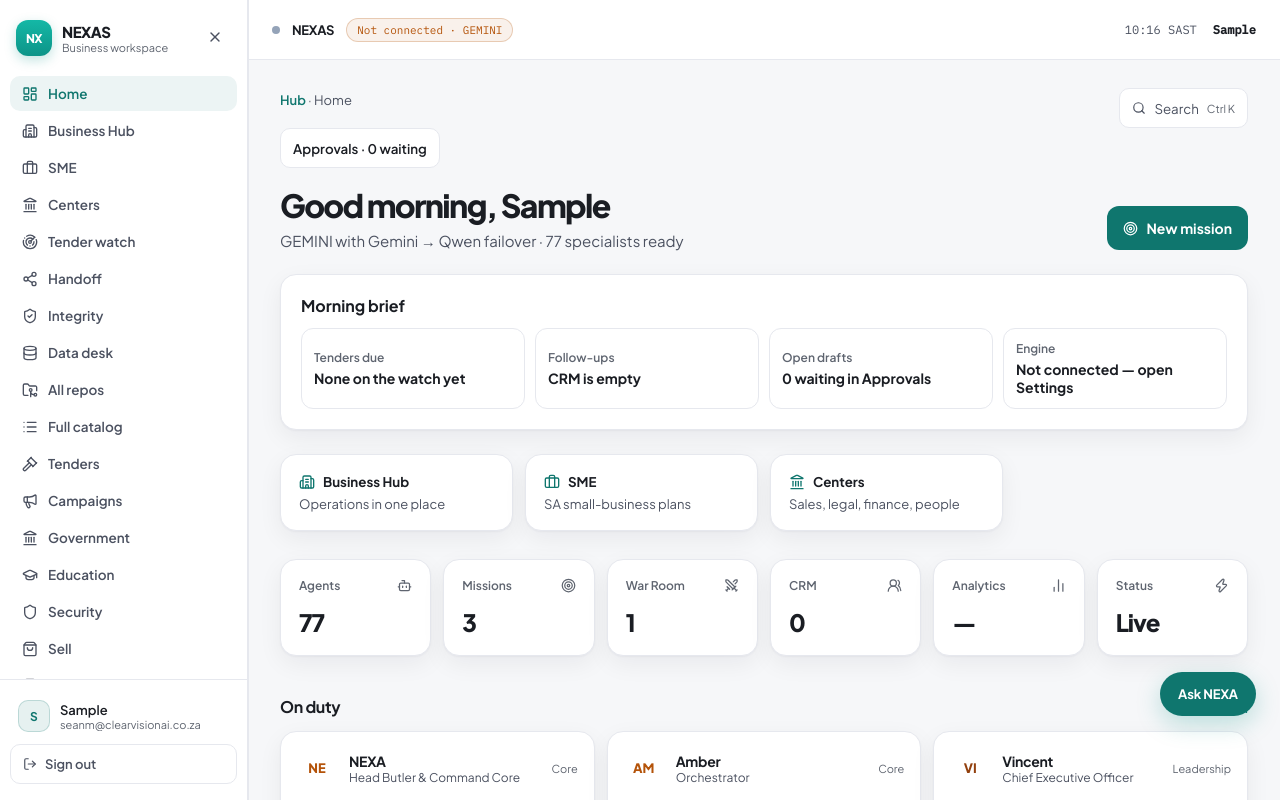
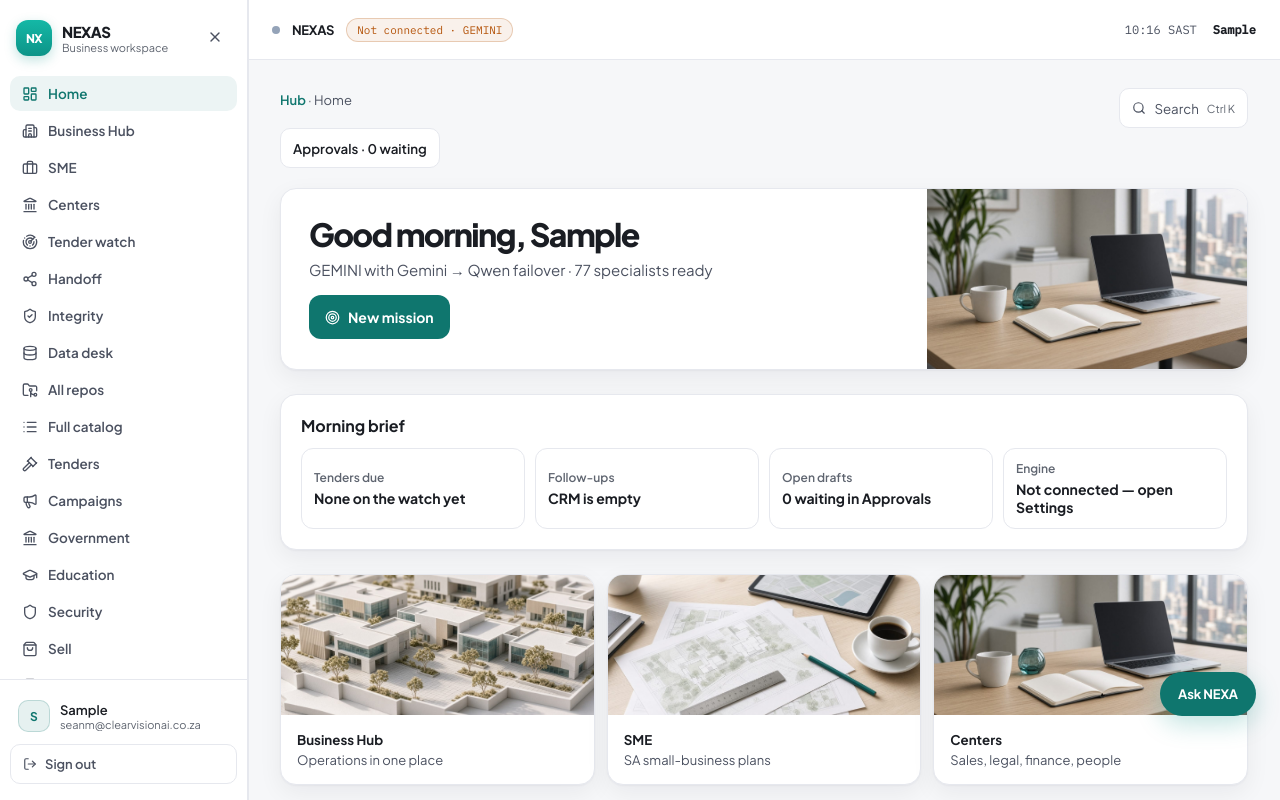
Before and after one commit to seanie84/seanie84.github.io, a React (Vite) app: page /login in a window 1280 px wide. Both pictures are taken after typing "Sample", "Sample123", "Sample123" into the empty fields and a click on the button "Save password and enter". Shown: the top 800 px of the page. Built offline with nearby package versions, Linux system fonts and the light colour scheme.

Commit message:
ui: realistic home finish

```diff
--- a/src/pages/Dashboard.tsx
+++ b/src/pages/Dashboard.tsx
@@ -18,9 +18,9 @@ const STATS = [
 ];
 
 const HUBS = [
-  { to: '/hub', label: 'Business Hub', blurb: 'Operations in one place', Icon: Building2 },
-  { to: '/sme', label: 'SME', blurb: 'SA small-business plans', Icon: Briefcase },
-  { to: '/centers', label: 'Centers', blurb: 'Sales, legal, finance, people', Icon: Landmark },
+  { to: '/hub', label: 'Business Hub', blurb: 'Operations in one place', Icon: Building2, img: '/finish/hub.jpg' },
+  { to: '/sme', label: 'SME', blurb: 'SA small-business plans', Icon: Briefcase, img: '/finish/plans.jpg' },
+  { to: '/centers', label: 'Centers', blurb: 'Sales, legal, finance, people', Icon: Landmark, img: '/finish/desk.jpg' },
 ];
 
 export default function Dashboard() {
@@ -33,7 +33,7 @@ export default function Dashboard() {
   const ready = engineReady(getEngine());
 
   const brief = [
-    { label: 'Tenders due', value: 'None on the watch yet', to: '/tenders' },
+    { label: 'Tenders due', value: 'None on the watch yet', to: '/watch' },
     { label: 'Follow-ups', value: 'CRM is empty', to: '/crm' },
     { label: 'Open drafts', value: '0 waiting in Approvals', to: '/catalog' },
     { label: 'Engine', value: ready ? `${ENGINE_SHORT[getEngine()]} connected` : 'Not connected — open Settings', to: '/settings' },
@@ -41,26 +41,24 @@ export default function Dashboard() {
 
   return (
     <div>
-      <div style={{ marginBottom: 24, display: 'flex', justifyContent: 'space-between', alignItems: 'flex-end', flexWrap: 'wrap', gap: 16 }}>
-        <div>
+      <div className="glass" style={{ overflow: 'hidden', marginBottom: 24, display: 'grid', gridTemplateColumns: 'minmax(0, 1.2fr) minmax(220px, 320px)' }}>
+        <div style={{ padding: 28 }}>
           <h1 style={{ fontSize: 32, fontWeight: 800, letterSpacing: '-0.05em', lineHeight: 1.1, color: 'var(--ink)' }}>
             {greeting}, {firstName}
           </h1>
-          <p style={{ fontSize: 15, color: 'var(--ink-2)', marginTop: 8 }}>
+          <p style={{ fontSize: 15, color: 'var(--ink-2)', marginTop: 8, marginBottom: 16 }}>
             {ENGINE_SHORT[getEngine()]}
             {getFailover() ? ' with Gemini → Qwen failover' : ''} · 77 specialists ready
           </p>
+          <button onClick={() => navigate('/missions')} style={{
+            display: 'inline-flex', alignItems: 'center', gap: 8, padding: '10px 16px',
+            borderRadius: 12, border: 'none', background: 'var(--cyan)', color: '#fff',
+            fontWeight: 700, fontSize: 14, cursor: 'pointer', minHeight: 44,
+          }}>
+            <Target size={15} /> New mission
+          </button>
         </div>
-        <button
-          onClick={() => navigate('/missions')}
-          style={{
-            display: 'flex', alignItems: 'center', gap: 8, padding: '10px 16px',
-            borderRadius: 12, border: 'none', background: 'var(--cyan)', color: '#ffffff',
-            fontWeight: 700, fontSize: 14, cursor: 'pointer', minHeight: 44,
-          }}
-        >
-          <Target size={15} /> New mission
-        </button>
+        <img src="/finish/desk.jpg" alt="Bright desk" style={{ width: '100%', height: '100%', objectFit: 'cover', minHeight: 180 }} />
       </div>
 
       <section className="glass" style={{ padding: 20, marginBottom: 24 }}>
@@ -77,16 +75,16 @@ export default function Dashboard() {
         </div>
       </section>
 
-      <div style={{ display: 'grid', gridTemplateColumns: 'repeat(auto-fill, minmax(220px, 1fr))', gap: 12, marginBottom: 28 }}>
-        {HUBS.map(({ to, label, blurb, Icon }) => (
+      <div style={{ display: 'grid', gridTemplateColumns: 'repeat(auto-fill, minmax(240px, 1fr))', gap: 12, marginBottom: 28 }}>
+        {HUBS.map(({ to, label, blurb, img }) => (
           <button key={to} type="button" onClick={() => navigate(to)} className="glass" style={{
-            textAlign: 'left', padding: 18, cursor: 'pointer', border: '1px solid var(--line)', background: '#fff',
+            textAlign: 'left', padding: 0, cursor: 'pointer', border: '1px solid var(--line)', background: '#fff', overflow: 'hidden',
           }}>
-            <div style={{ display: 'flex', alignItems: 'center', gap: 8, marginBottom: 6 }}>
-              <Icon size={16} color="var(--cyan)" />
+            <img src={img} alt="" style={{ width: '100%', height: 140, objectFit: 'cover', display: 'block' }} />
+            <div style={{ padding: 16 }}>
               <span style={{ fontWeight: 700, color: 'var(--ink)' }}>{label}</span>
+              <p style={{ fontSize: 13, color: 'var(--ink-2)', marginTop: 4 }}>{blurb}</p>
             </div>
-            <p style={{ fontSize: 13, color: 'var(--ink-2)' }}>{blurb}</p>
           </button>
         ))}
       </div>
```
